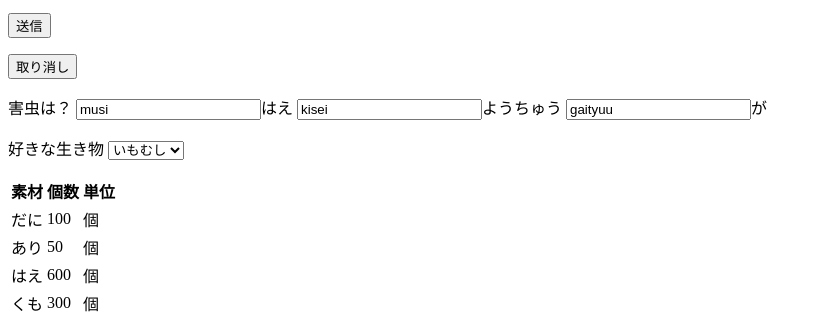
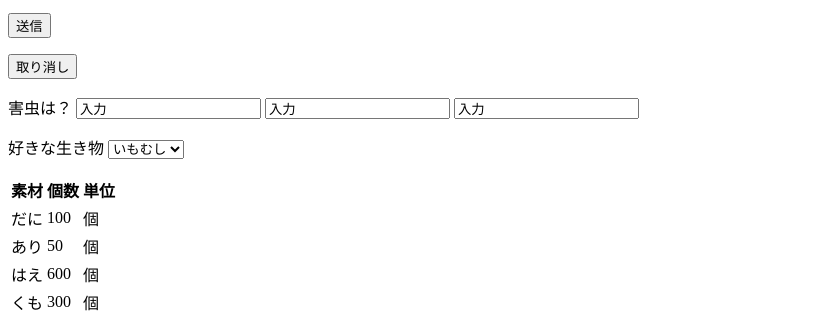
Before and after one commit to kanakana0116/web2-2, a plain HTML site: page index.html in a window 1280 px wide. Shown: the part 594-920 px from the top of the page, without its empty margins (0-822 px from the left). Drawn offline with Linux system fonts and the light colour scheme.

Commit message:
Update index.html

```diff
--- a/index.html
+++ b/index.html
@@ -24,9 +24,9 @@
                     <input type="reset" value="取り消し"></p>
                 </form>
             <p>害虫は？
-            <input type="redio" name="input11" value="musi" checked>はえ
-            <input type="redio" name="input11" value="kisei" >ようちゅう
-            <input type="redio" name="input11" value="gaityuu" >が
+            <input type="redio" name="input11" value="入力" checked>
+            <input type="redio" name="input11" value="入力" >
+            <input type="redio" name="input11" value="入力" >
                 </p>
             <p>好きな生き物
             <select name="input13">
```
